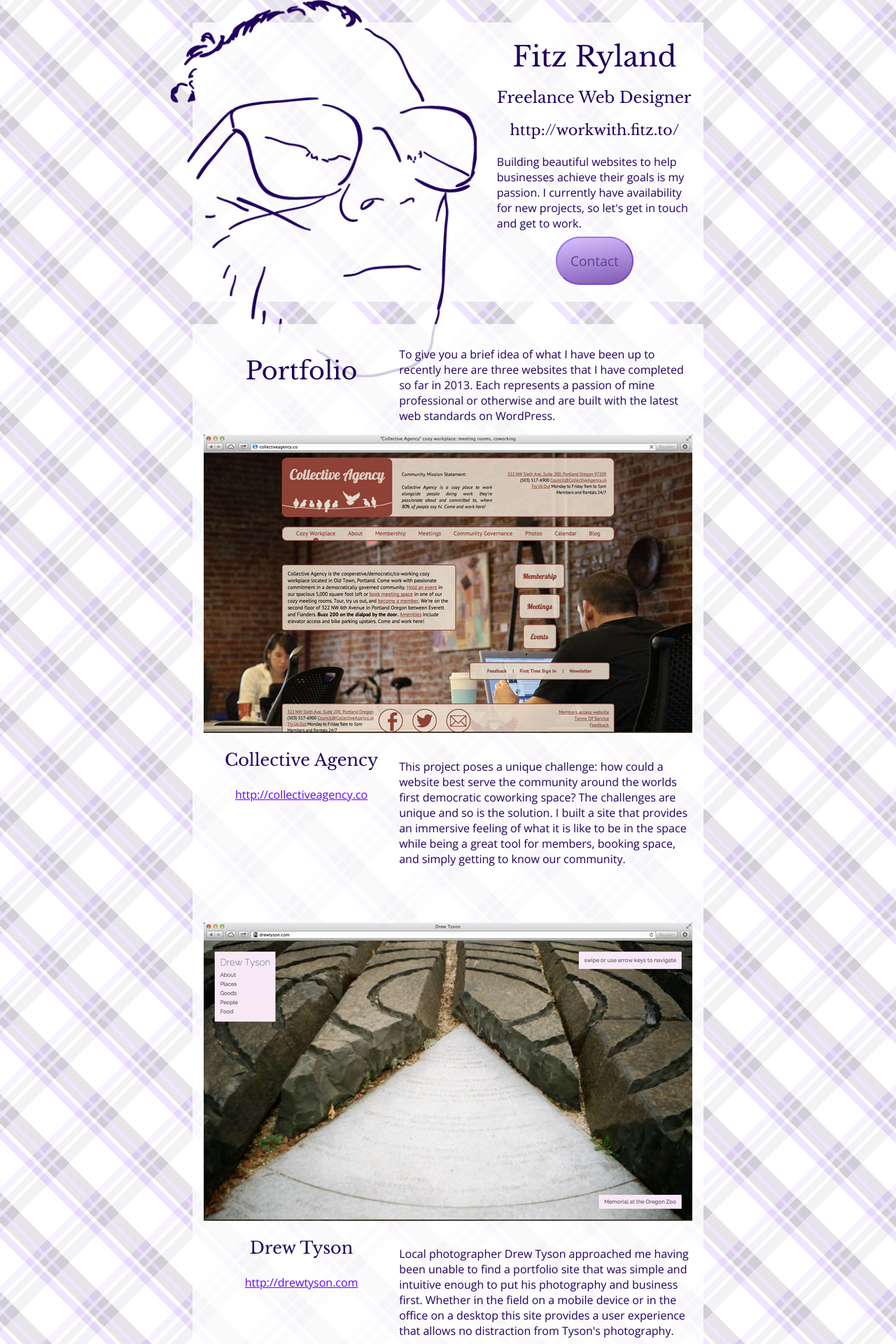
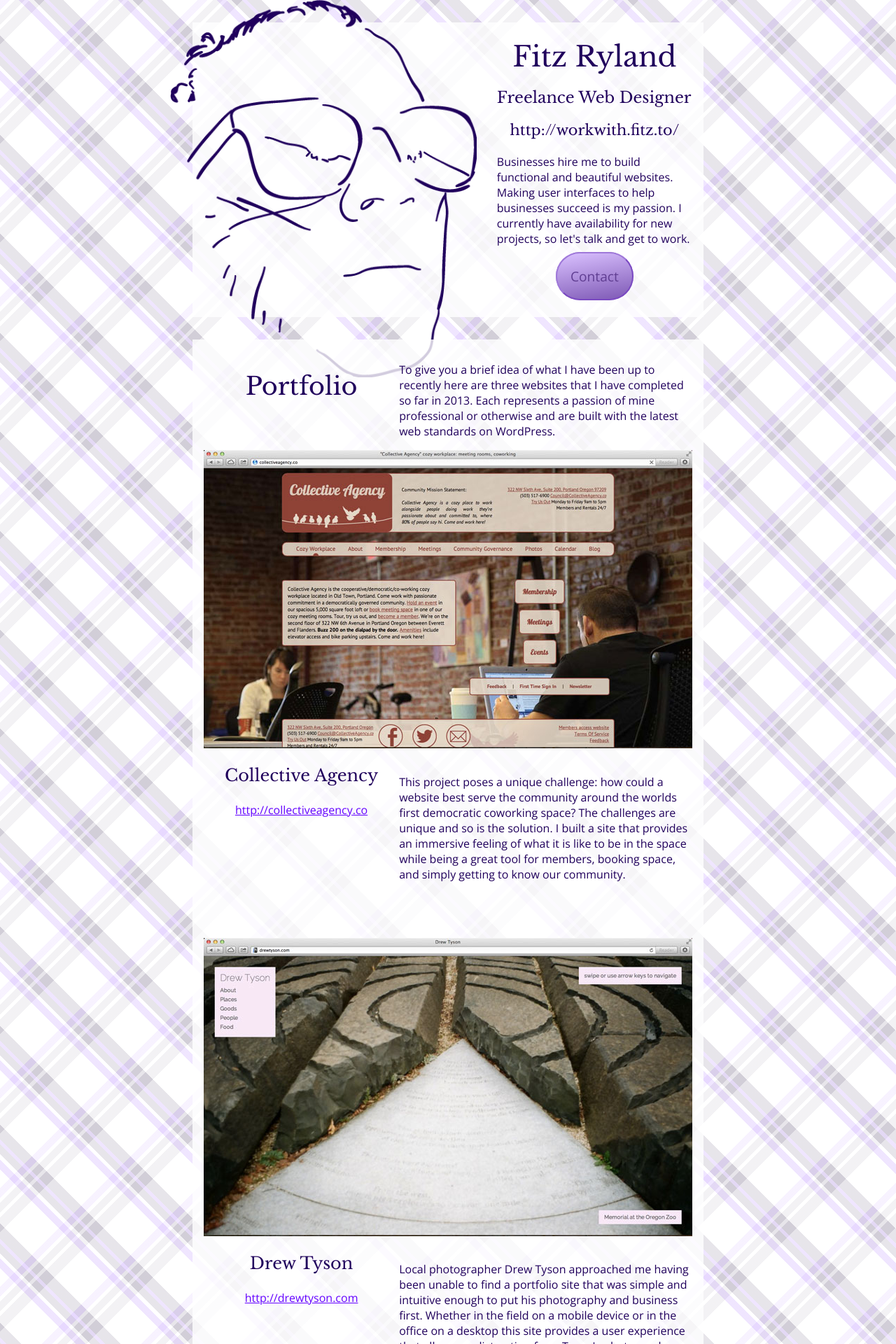
Before and after one commit to fitzryland/workwithfitzto, a Jekyll site: the page built from index.html, in a window 1280 px wide. Shown: the top 1920 px of the page at 70% size. Built offline with Jekyll 4.4.1, drawn with Linux system fonts in a browser that asks for light colours; nearby versions of some CDN libraries; Markdown is read by kramdown in place of the engine named in the settings; some of the changed text lies outside the part shown.

Commit message:
first draft of copy after todd's input, added text selection highlight color

```diff
--- a/_layouts/default.html
+++ b/_layouts/default.html
@@ -7,7 +7,7 @@
         <meta charset="utf-8">
         <meta http-equiv="X-UA-Compatible" content="IE=edge,chrome=1">
         <title>Work With Fitz To {% if page.title %} {{ page.title }} {% else %} {{ ... }} {% endif %}</title>
-        <meta name="description" content="">
+        <meta name="description" content="Businesses hire me to build functional and beautiful websites. Making user interfaces to help businesses succeed is my passion. I currently have availability for new projects, so let's talk and get to work.">
         <meta name="viewport" content="width=device-width">
         <link rel="stylesheet" href="css/normalize.css">
         <link rel="stylesheet" href="css/main.css">
--- a/css/main.css
+++ b/css/main.css
@@ -42,6 +42,12 @@
 a:hover, a:active {
   background-color: #20005c;
   color: white; }
+
+::selection {
+  background: rgba(224, 204, 255, 0.5); }
+
+::-moz-selection {
+  background: rgba(224, 204, 255, 0.5); }
 
 .wrap {
   margin: 1em auto;
--- a/css/main.scss
+++ b/css/main.scss
@@ -137,6 +137,12 @@
 a:hover, a:active {
 	background-color:$black;
 	color:white;
+}
+::selection {
+	background: $gLightPurple;
+	}
+::-moz-selection {
+	background: $gLightPurple;
 }
 .wrap {
 	margin: 1em auto;
--- a/index.html
+++ b/index.html
@@ -6,8 +6,29 @@
 <h1>Fitz Ryland</h1>
 <h2>Freelance Web Designer</h2>
 <h3>http://workwith.fitz.to/</h3>
+<p>Businesses hire me to build functional and beautiful websites. Making user interfaces to help businesses succeed is my passion. I currently have availability for new projects, so let's talk and get to work.</p>
 
-<p>Building beautiful websites to help businesses achieve their goals is my passion. I currently have availability for new projects, so let's get in touch and get to work.</p>
 <div class="buttonWrap">
     <a href="mailto:workwith@fitz.to" class="button">Contact</a>
 </div>
+
+<!-- <p>Building beautifully functional websites and user interfaces to help businesses succeed is my passion. I currently have availability for new projects, so let's talk and get to work.</p> -->
+<!--
+"You build beautiful websites and user experiences that just make sense." - Todd
+
+- position self towards businesses
+
+I make user interfaces to help businesses succeed; It is my passion.
+
+Building user interfaces to help businesses succeed is my passion.
+
+<p>Building beautifully functional websites and user interfaces to help businesses succeed is my passion. I currently have availability for new projects, so let's talk and get to work.</p>
+
+making user interfaces to help businesses succeed is my passion.
+
+ I make user interfaces to help businesses succeed
+
+- functional
+- beautiful
+
+ -->
```
Also changed, not shown: projects/_posts/2013-01-01-Bridgetown-Bass.MARKDOWN (+18 -0 lines), projects/_posts/2013-02-01-Drew-Tyson.MARKDOWN (+0 -8 lines).
